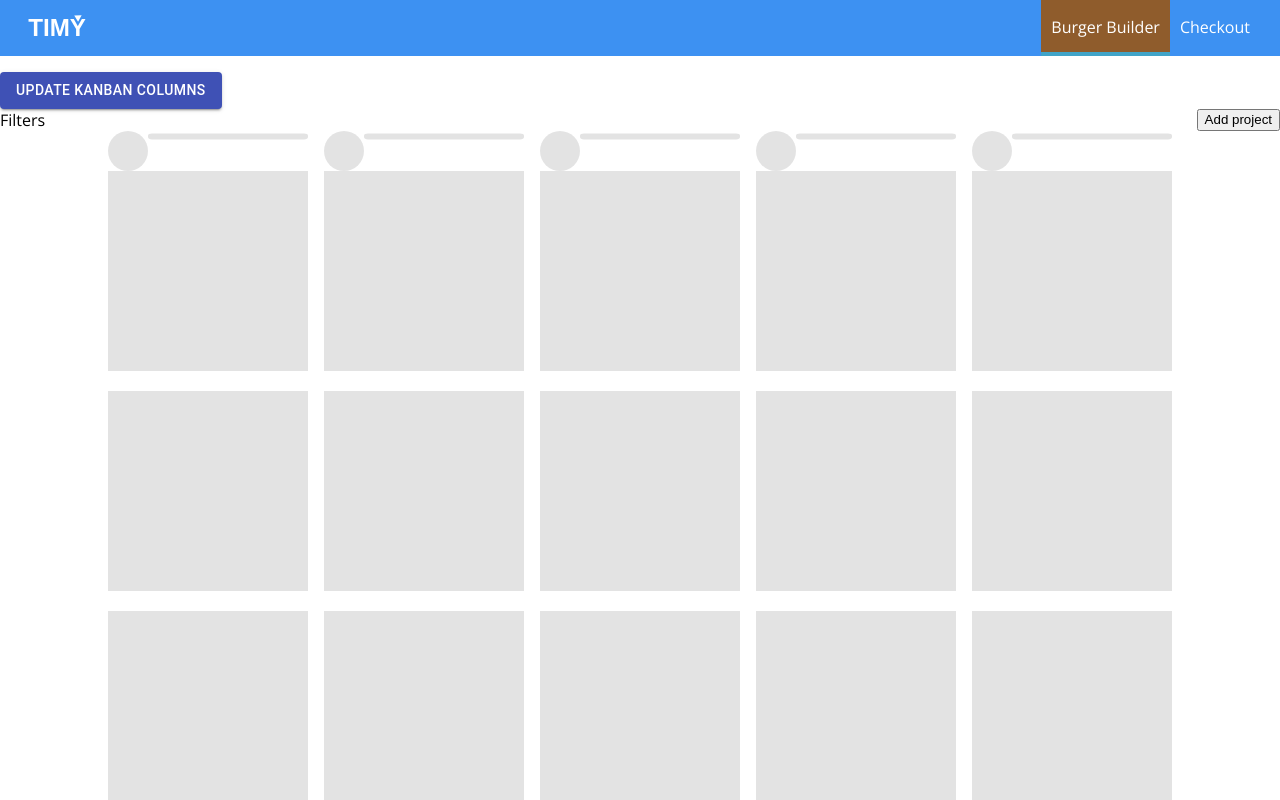
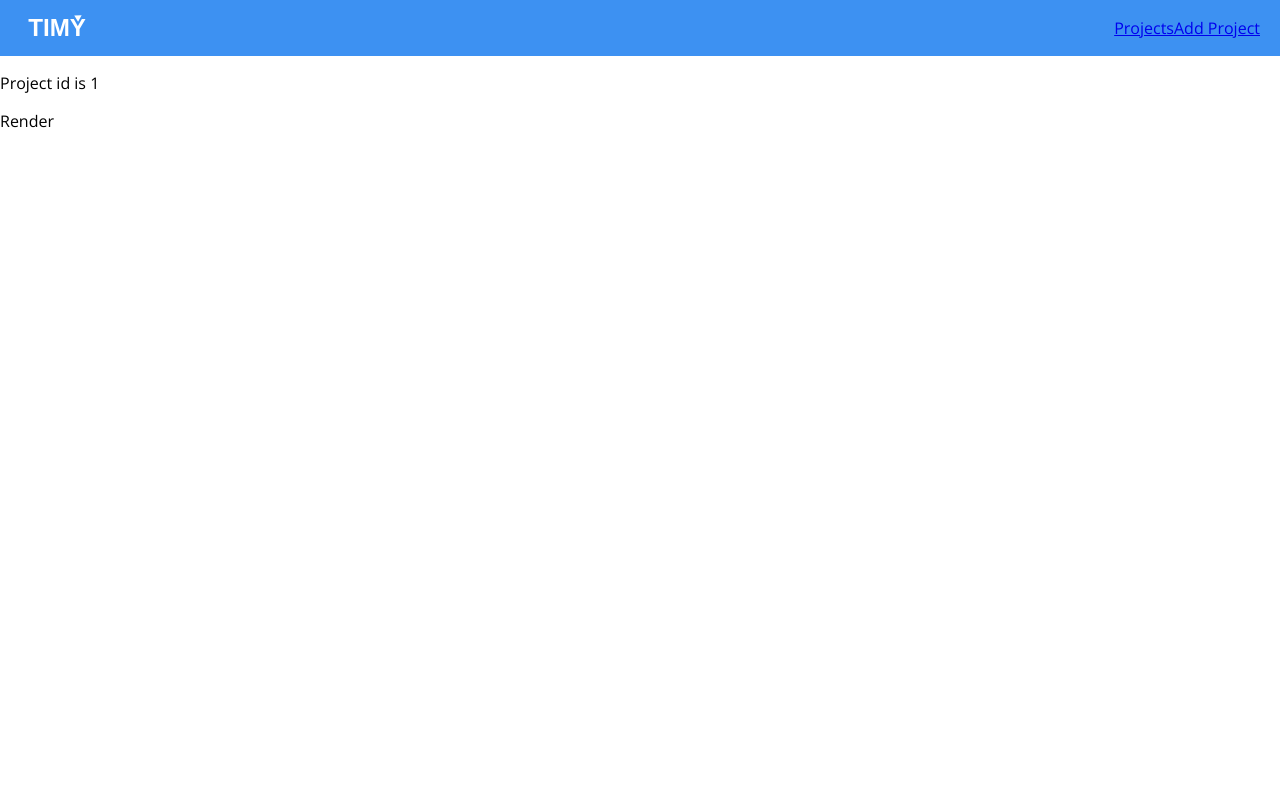
Before and after one commit to Tatarin9/TIMY, a React app: page /projects/1 in a window 1280 px wide. Shown: the top 800 px of the page. Built offline with nearby package versions, Linux system fonts and the light colour scheme.

Commit message:
add routing

```diff
--- a/package.json
+++ b/package.json
@@ -42,6 +42,8 @@
     "react": "^16.13.0",
     "react-dev-utils": "^5.0.2",
     "react-dom": "^16.13.0",
+    "react-router": "^5.1.2",
+    "react-router-dom": "^5.1.2",
     "resolve": "1.6.0",
     "style-loader": "0.19.0",
     "sw-precache-webpack-plugin": "0.11.4",
--- a/src/App.js
+++ b/src/App.js
@@ -1,4 +1,5 @@
 import React, { Component } from 'react';
+import {BrowserRouter} from 'react-router-dom';
 
 import Layout from './features/Layout/Layout';
 import Kanban from './features/Kanban/Kanban';
@@ -6,11 +7,9 @@ import Kanban from './features/Kanban/Kanban';
 class App extends Component {
   render() {
     return (
-      <div>
-        <Layout>
-          <Kanban/>
-        </Layout>
-      </div>
+        <BrowserRouter>
+                <Layout />
+        </BrowserRouter>
     );
   }
 }
--- a/src/features/Kanban/Column/Column.js
+++ b/src/features/Kanban/Column/Column.js
@@ -4,19 +4,23 @@ import Aux from '../../../shared/hoc/Aux/Aux';
 import classes from './Column.css';
 
 import KanbanTicket from '../Ticket/Ticket';
+import {Link} from 'react-router-dom';
 
 const kanbanColumn = (props) => {
 
     const columnTitle = (<div className={classes.ColumnTitle}>{props.title}</div>);
     const columnTickets =
         props.projects.map((project, index) => {
-            return <KanbanTicket
-                key={project.id}
-                projectName={project.name}
-                currentTicket={() => props.ticketClicked(project)}
-            />
+            return (
+                // <Link to={'/projects/' + project.id} key={project.id}>
+                <KanbanTicket
+                    key={project.id}
+                    projectName={project.name}
+                    currentTicket={() => props.ticketClicked(project)}
+                />
+            )
+            // </Link>)
         });
-
 
     return (
         <Aux>
--- a/src/features/Kanban/Kanban.js
+++ b/src/features/Kanban/Kanban.js
@@ -15,8 +15,9 @@ import Spinner from '../../shared/UI/Spinner/Spinner';
 import withErrorHandler from '../../shared/hoc/withErrorHandler/withErrorHandler';
 import Button from '@material-ui/core/Button';
 import Skeleton from '@material-ui/lab/Skeleton';
-import Grid from '@material-ui/core/Grid';
 import Box from '@material-ui/core/Box';
+import {Route} from 'react-router-dom';
+import Project from '../Project/Project';
 
 class Kanban extends Component {
 
@@ -42,7 +43,7 @@ class Kanban extends Component {
             {id: 3, name: 'project 3', status: 'in-progress'},
             {id: 4, name: 'project 4', status: 'completed'},
             {id: 5, name: 'project 5', status: 'archived'},
-
+            {id: 5, name: 'project 5', status: 'deleted'},
         ],
         posts: [],
         isTicketClicked: false,
@@ -64,7 +65,7 @@ class Kanban extends Component {
                     console.log(error);
                     this.setState({loading: false, error: 'error to show'});
                 });
-        }, 7000);
+        }, 2500);
     }
 
     addProjectHandler = () => {
@@ -97,25 +98,27 @@ class Kanban extends Component {
         // retrieve project (POST) from backend
         this.setState({loading: true});
 
+
+
         if (ticket && ticket.id) {
-
-            const project = {
-                name: ticket.name,
-                action: 'clicked',
-                changedByUserId: 123
-            };
-
-            setTimeout(() => {
-                axios.post('/demo/projects.json', project)
-                    .then(response => {
-                        console.log(response);
-                        this.setState({loading: false});
-                    })
-                    .catch(error => {
-                        console.log(error);
-                        this.setState({loading: false, error: 'error to show'});
-                    });
-            }, 1500);
+            this.props.history.push({pathname: '/projects/' + ticket.id});
+            // const project = {
+            //     name: ticket.name,
+            //     action: 'clicked',
+            //     changedByUserId: 123
+            // };
+            //
+            // setTimeout(() => {
+            //     axios.post('/demo/projects.json', project)
+            //         .then(response => {
+            //             console.log(response);
+            //             this.setState({loading: false});
+            //         })
+            //         .catch(error => {
+            //             console.log(error);
+            //             this.setState({loading: false, error: 'error to show'});
+            //         });
+            // }, 1500);
         }
     };
 
@@ -151,11 +154,12 @@ class Kanban extends Component {
             skeletons.push(
                 <Box display="flex" justifyContent="flex-start" key='box1'>
                     <Skeleton animation="wave" variant="circle" width={40} height={40} key='0'/>
-                    <Skeleton animation="wave" height={10} width="80%" style={{ marginBottom: 20 }} key='1'/>
+                    <Skeleton animation="wave" height={10} width="80%" style={{marginBottom: 20}} key='1'/>
                 </Box>);
 
             for (let i = 2; i < 7; i++) {
-                skeletons.push(<Skeleton animation="wave" variant="rect" style={{ height: 200, marginBottom: 20 }} key={i}/>)
+                skeletons.push(<Skeleton animation="wave" variant="rect" style={{height: 200, marginBottom: 20}}
+                                         key={i}/>)
             }
 
             const skeletonCols = [1, 2, 3, 4, 5].map((val) => {
@@ -205,14 +209,19 @@ class Kanban extends Component {
             <Aux>
                 <Button variant="contained" color="primary"
                         onClick={this.updateKanbanColumnsHandler}>Update kanban columns</Button>
+
+
                 {filters}
 
                 <div className={classes.Kanban}>
                     {columns}
                 </div>
-                <Modal show={this.state.isTicketClicked} modalClosed={this.cancelModalHandler}>
-                    {modalContent}
-                </Modal>
+
+                {/*<Modal show={this.state.isTicketClicked} modalClosed={this.cancelModalHandler}>*/}
+                {/*    {modalContent}*/}
+                {/*</Modal>*/}
+
+                <Route path="/" exact component={Project} />
 
 
                 {currentProjectEdit}
--- a/src/features/Layout/Layout.js
+++ b/src/features/Layout/Layout.js
@@ -5,6 +5,9 @@ import Toolbar from './Navigation/Toolbar/Toolbar';
 import SideDrawer from './Navigation/SideDrawer/SideDrawer';
 
 import classes from './Layout.css';
+import {Route, Switch} from 'react-router-dom';
+import Kanban from '../Kanban/Kanban';
+import Project from '../Project/Project';
 
 class Layout extends Component {
     state = {
@@ -30,6 +33,11 @@ class Layout extends Component {
                     closed={this.sideDrawerClosedHandler}/>
                 <main className={classes.Content}>
                     {this.props.children}
+                    <Switch>
+                        <Route path="/" exact component={Kanban} />
+                        <Route path="/projects/create" exact component={Project} />
+                        <Route path="/projects/:id" exact component={Project} />
+                    </Switch>
                 </main>
             </Aux>
         )
--- a/src/features/Layout/Navigation/NavigationItems/NavigationItems.css
+++ b/src/features/Layout/Navigation/NavigationItems/NavigationItems.css
@@ -8,6 +8,12 @@
     height: 100%;
 }
 
+.NavigationItems a:hover,
+.NavigationItems a:active,
+.NavigationItems a.active {
+    color: white;
+}
+
 @media (min-width: 500px) {
     .NavigationItems {
         flex-flow: row;
--- a/src/features/Layout/Navigation/NavigationItems/NavigationItems.js
+++ b/src/features/Layout/Navigation/NavigationItems/NavigationItems.js
@@ -1,13 +1,31 @@
 import React from 'react';
 
 import classes from './NavigationItems.css';
-import NavigationItem from './NavigationItem/NavigationItem';
+import {NavLink} from 'react-router-dom';
+import Aux from '../../../../shared/hoc/Aux/Aux';
 
 const navigationItems = () => (
-    <ul className={classes.NavigationItems}>
-        <NavigationItem link="/" active>Burger Builder</NavigationItem>
-        <NavigationItem link="/">Checkout</NavigationItem>
-    </ul>
+    <Aux>
+        <ul className={classes.NavigationItems}>
+            <li>
+                <NavLink to={{pathname: '/'}}
+                         exact
+                         activeClassName="dummy-active"
+                         activeStyle={{color: 'red'}}>
+                    Projects
+                </NavLink>
+            </li>
+            <li>
+                <NavLink to={{
+                    pathname: '/projects/create',
+                    hash: '#submit',
+                    search: '?quick-submit=true'
+                }} exact>Add Project</NavLink>
+            </li>
+        </ul>
+
+    </Aux>
+
 );
 
 export default navigationItems;
--- /dev/null
+++ b/src/features/Project/Project.js
@@ -0,0 +1,48 @@
+import React, {Component} from 'react';
+import axios from '../../axios';
+
+
+import Aux from '../../shared/hoc/Aux/Aux';
+
+import classes from './Project.css';
+
+import withErrorHandler from '../../shared/hoc/withErrorHandler/withErrorHandler';
+
+class Project extends Component {
+
+    state = {
+        projects: null,
+        loading: false,
+        error: null
+    };
+
+    componentDidMount() {
+        console.log(this.props);
+        console.log('project id: ' + this.props.match.params.id);
+    }
+      componentDidUpdate(prevProps, prevState, snapshot) {
+        console.log('load data from backend by project id');
+      }
+
+    render() {
+
+        let project = null;
+
+        project = (
+            <div>
+                <p>Project id is {this.props.match.params.id}</p>
+                <p>Render</p>
+            </div>
+        );
+
+        return (
+            <Aux>
+                <div>
+                    {project}
+                </div>
+            </Aux>
+        )
+    }
+}
+
+export default withErrorHandler(Project, axios);
--- a/src/shared/hoc/withErrorHandler/withErrorHandler.js
+++ b/src/shared/hoc/withErrorHandler/withErrorHandler.js
@@ -4,8 +4,7 @@ import Snackbar from '@material-ui/core/Snackbar';
 
 const withErrorHandler = (WrappedComponent, axios) => {
     return class extends Component  {
-        // this class instance is created multiple times for each component that it wraps over,
-        // so there may be memory leaks
+
         // constructor(props) {
         //     super(props);
 
@@ -17,6 +16,7 @@ const withErrorHandler = (WrappedComponent, axios) => {
         resInterceptor;
 
         componentWillMount() {
+            console.log('Will mount', this.reqInterceptor, this.resInterceptor);
             // clear error when request is fired
             this.reqInterceptor = axios.interceptors.request.use(request => {
                 this.setState({error: null});
@@ -28,6 +28,8 @@ const withErrorHandler = (WrappedComponent, axios) => {
             });
         }
 
+        // this class instance is created multiple times for each component that it wraps over,
+        // so there may be memory leaks to cleaned here
         componentWillUnmount() {
             // clear interceptors
             console.log('Will unmount', this.reqInterceptor, this.resInterceptor);
```
Also changed, not shown: src/features/Project/Project.css (added), 1 other file (tests, documents, lock files or other folders).
